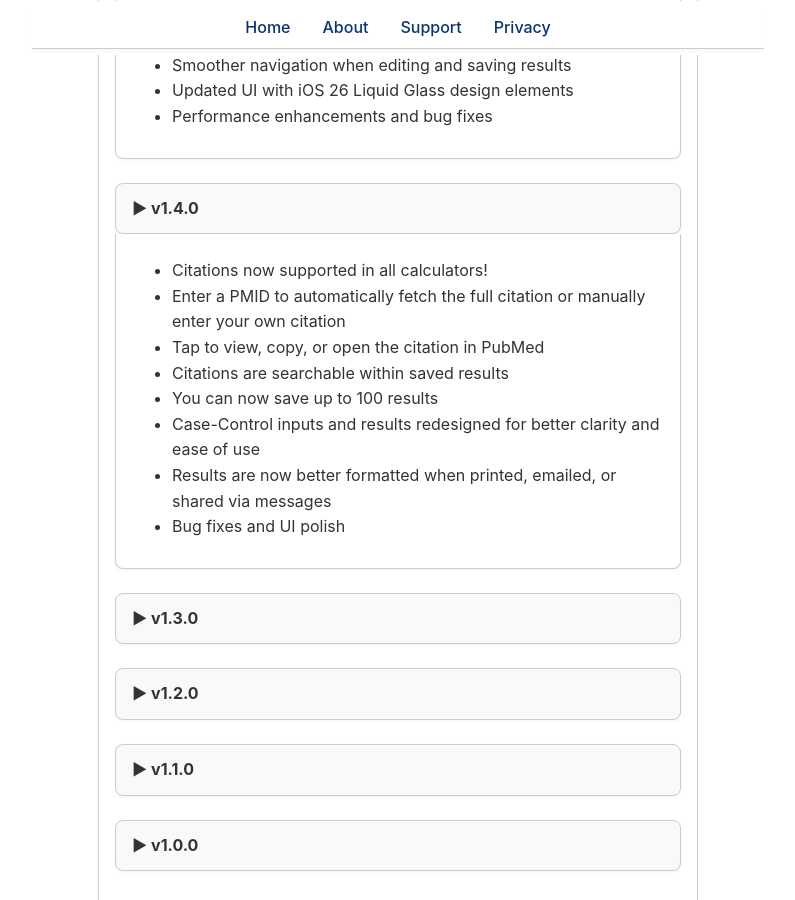
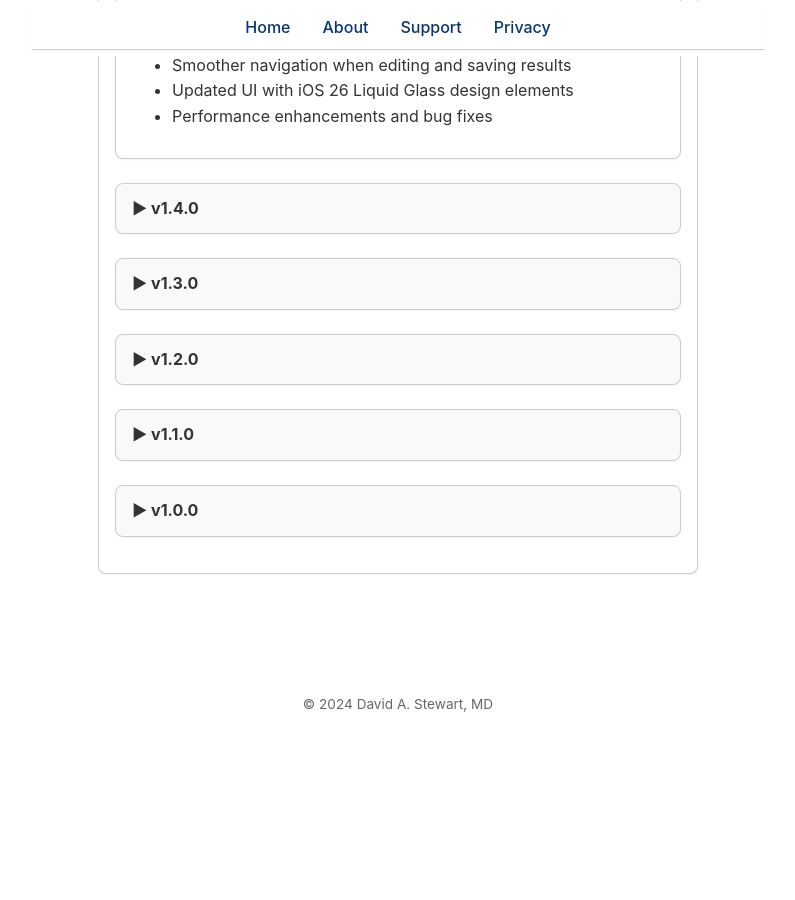
Before and after one commit to EBMCalculator/ebmcalculator.github.io, a Jekyll site: the page built from about.md, in a window 1280 px wide and 900 px high, scrolled down 1242 px. Shown: the whole window, without its empty margins (242-1037 px from the left). Built offline with Jekyll 4.4.1, drawn with Linux system fonts in a browser that asks for light colours; after the commit the page ends 1973 px from its top, so only the background shows below that.

Commit message:
Update about.md

```diff
--- a/about.md
+++ b/about.md
@@ -96,7 +96,7 @@ title: About
         <div class="faq-question" onclick="toggleAnswer(this)">
           <span>&#9654;</span> v1.4.0
         </div>
-        <div class="faq-answer" style="display: block;">
+        <div class="faq-answer">
           <ul>
             <li>Citations now supported in all calculators!</li>
             <li>Enter a PMID to automatically fetch the full citation or manually enter your own citation</li>
```
